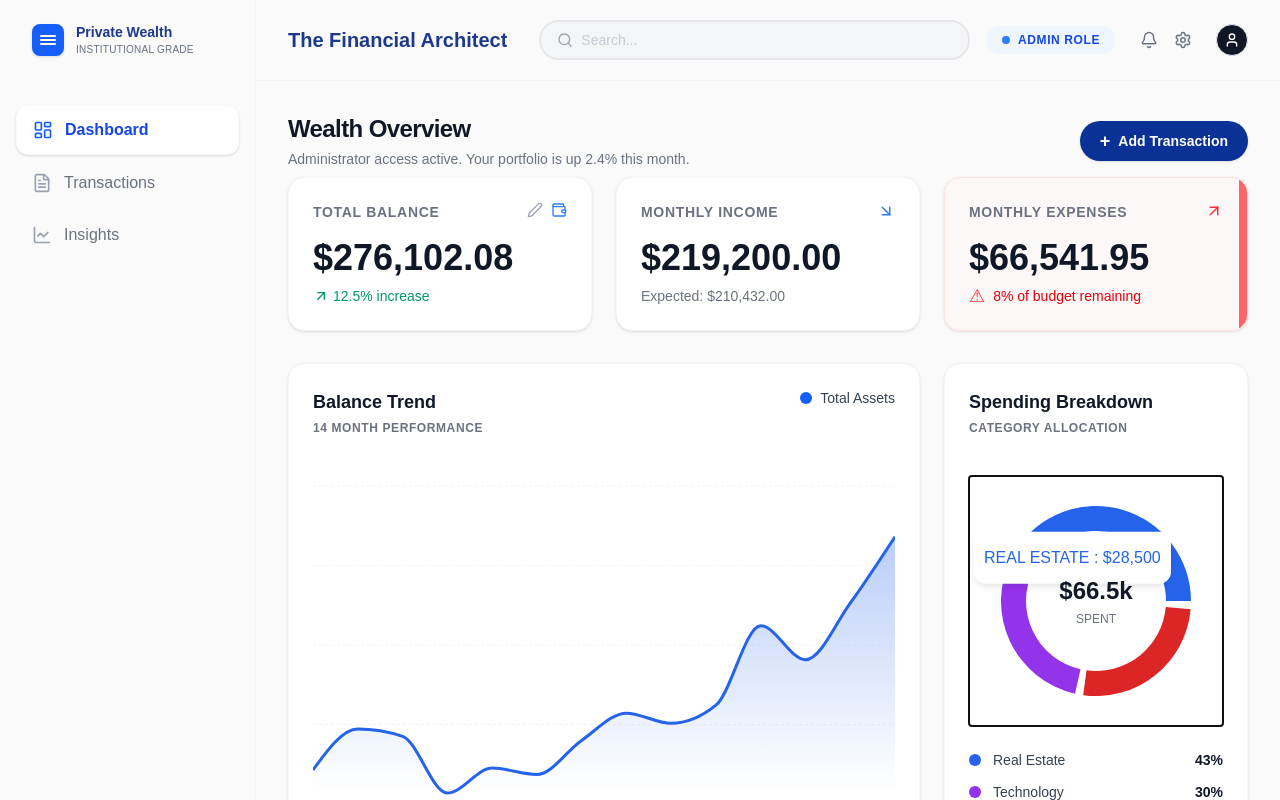
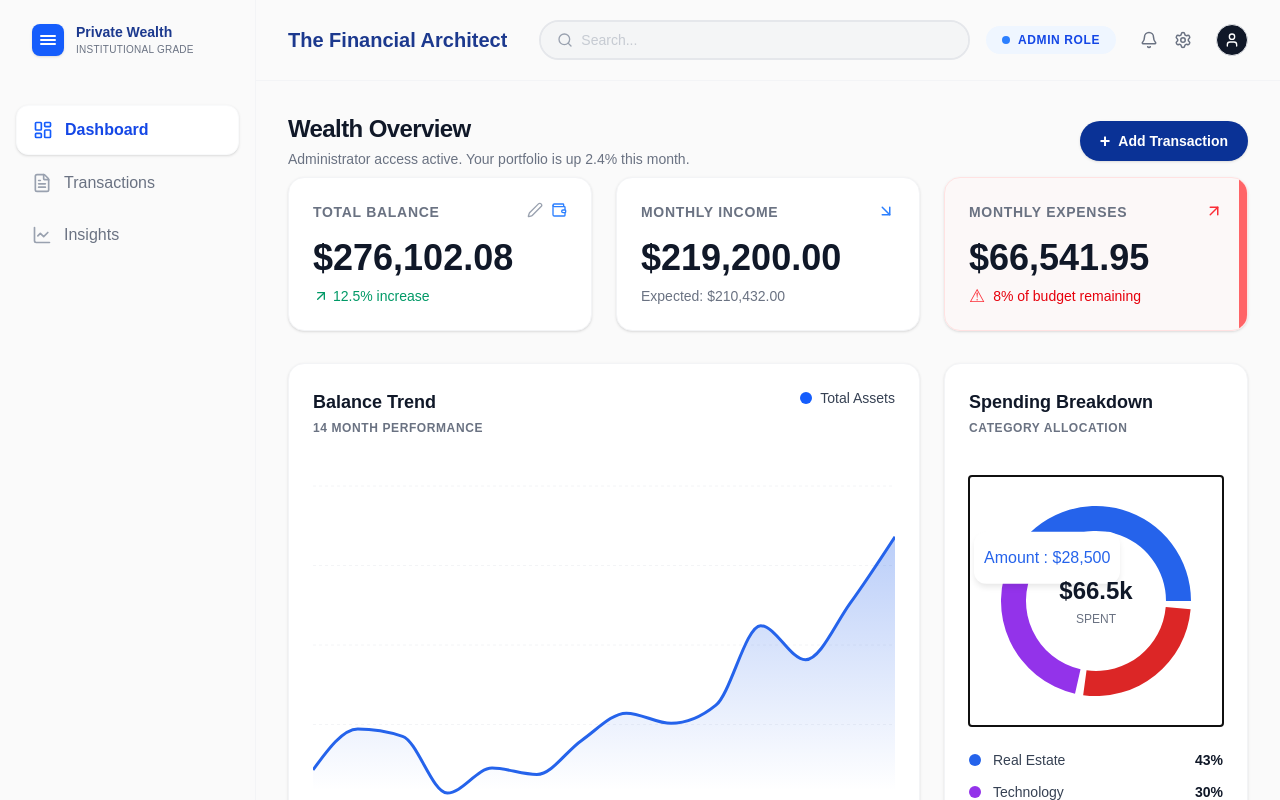
Before and after one commit to pawanp51/Finance-Dashboard-UI, a Next.js app: page / in a window 1280 px wide. Both pictures are taken after a click on the element 1096 px from the left and 601 px from the top of the page. Shown: the top 800 px of the page. Built offline with nearby package versions, Linux system fonts and the light colour scheme.

Commit message:
Fixed formatter in breakdown chart

```diff
--- a/src/components/dashboard/SpendingBreakdownChart.tsx
+++ b/src/components/dashboard/SpendingBreakdownChart.tsx
@@ -57,7 +57,7 @@ export const SpendingBreakdownChart = () => {
               ))}
             </Pie>
             {data.length > 0 && <Tooltip
-              formatter={(value: number) => `$${value.toLocaleString()}`}
+              formatter={(value: any) => [`$${value?.toLocaleString()}`, 'Amount']}
               contentStyle={{ borderRadius: '12px', border: 'none', boxShadow: '0 4px 6px -1px rgb(0 0 0 / 0.1)' }}
             />}
           </PieChart>
```
